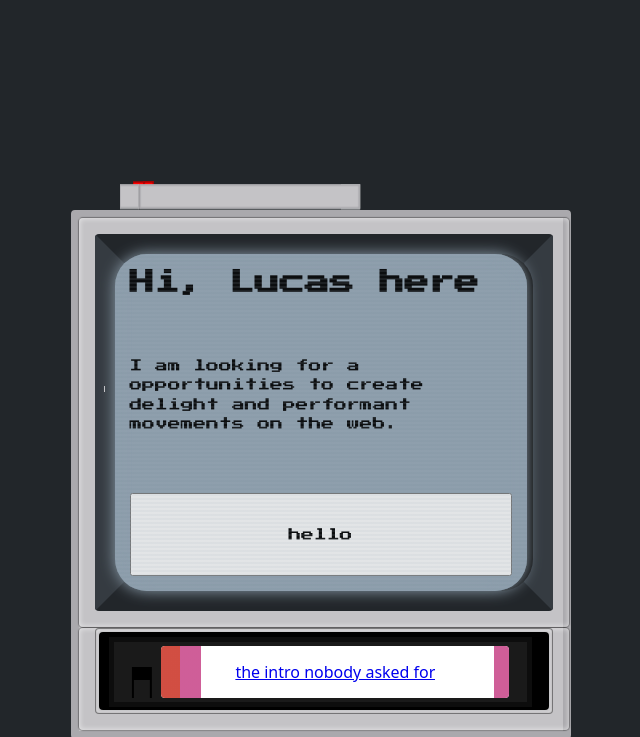
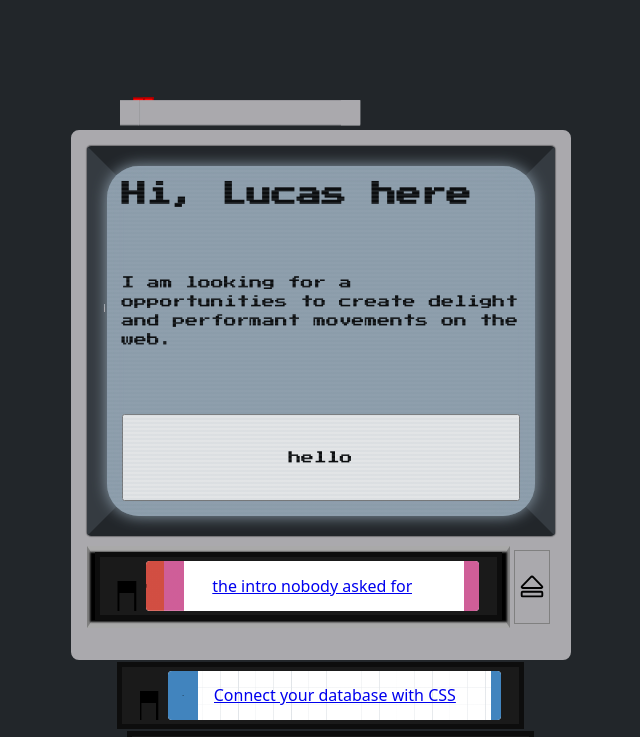
Before and after one commit to copyandpaetow/copyandpaetow.github.io, an Astro site: page / in a window 1280 px wide. Shown: the top 737 px of the page, without its empty margins (312-952 px from the left). Built offline with nearby package versions, Linux system fonts and the light colour scheme; Astro itself is replaced by a stand-in of ours.

Commit message:
feat: add individual eject button

```diff
--- a/src/components/scene.astro
+++ b/src/components/scene.astro
@@ -7,26 +7,13 @@ const { className = "" } = Astro.props;
 ---
 
 <div class=`scene ${className}`>
-	<div class="camera">
-		<slot />
-	</div>
+	<slot />
 </div>
 
 <style is:global>
 	@layer utilities {
 		.scene {
-			--_perspective: var(--perspective, none);
-
-			perspective: var(--_perspective);
-			/* contain: layout inline-size; */
-
-			& * {
-				transform-style: preserve-3d;
-				outline: 1px solid transparent;
-			}
-		}
-
-		.camera {
+			--_perspective: var(--perspective, 200000px);
 			--_camera-truck: var(--camera-truck, 0px);
 			--_camera-pedestal: var(--camera-pedestal, 0px);
 			--_camera-dolly: var(--camera-dolly, 0px);
@@ -39,6 +26,13 @@ const { className = "" } = Astro.props;
 				translateY(var(--_camera-pedestal)) translateZ(calc(var(--_camera-dolly) * -1))
 				rotateX(var(--_camera-roll)) rotateY(var(--_camera-pan)) rotateZ(var(--_camera-tilt))
 				translateZ(calc(var(--_perspective) * -1));
+
+			transform-style: preserve-3d;
+
+			& * {
+				transform-style: preserve-3d;
+				outline: 1px solid transparent;
+			}
 		}
 	}
 </style>
--- a/src/components/tv-cassette/cassette-pile.astro
+++ b/src/components/tv-cassette/cassette-pile.astro
@@ -19,8 +19,8 @@ const { className = "" } = Astro.props;
 			row-gap: 2px;
 
 			.cassette {
-				height: calc(var(--vhs-slot-height) - 2 * var(--vhs-slot-padding));
-				aspect-ratio: var(--cassette-aspect-ratio);
+				width: calc(var(--vhs-slot-width) - 4 * var(--vhs-slot-padding));
+				aspect-ratio: 6;
 			}
 
 			&:not(:has(:target)) > article:first-of-type,
@@ -32,26 +32,26 @@ const { className = "" } = Astro.props;
 
 				display: grid;
 				grid-template-columns:
-					var(--screen-border-offset) [content-start] var(--screen-padding) [screen-start] 1fr [screen-end] var(
-						--screen-padding
-					)
-					[content-end] var(--screen-border-offset);
+					var(--tv-border-width) [vhs-slot-start] var(--screen-padding) [screen-start] 1fr [vhs-slot-end eject-button-start]
+					calc(var(--vhs-eject-button-width) - var(--screen-padding))
+					[screen-end] var(--screen-padding) [eject-button-end]
+					var(--tv-border-width);
 				grid-template-rows:
-					var(--screen-border-offset) var(--screen-padding) [screen-start] calc(
+					var(--tv-border-width) var(--screen-padding) [screen-start] calc(
 						var(--screen-height) - 2 * var(--screen-padding)
 					)
-					[screen-end] var(--screen-padding) var(--module-padding)
-					var(--vhs-slot-padding)
+					[screen-end] var(--screen-padding)
+					var(--module-gap)
 					[vhs-slot-start]
 					var(--vhs-slot-height)
 					[vhs-slot-end]
-					var(--vhs-slot-padding)
-					var(--screen-border-offset);
+					var(--module-padding)
+					var(--tv-border-width);
 			}
 
-			&:not(:has(:target)) > article:first-of-type .cassette,
+			&:not(:has(:target)) :first-child .cassette,
 			& :target .cassette {
-				grid-area: vhs-slot / content;
+				grid-area: vhs-slot;
 
 				transform: translateZ(calc(var(--cassettes-offset-z) + var(--cassette-active-offset-z)))
 					translateY(calc(var(--vhs-slot-padding) * 1.5));
@@ -67,12 +67,23 @@ const { className = "" } = Astro.props;
 				grid-area: screen / screen;
 			}
 
-			&:not(:has(:target)) > article:first-of-type .screen,
+			.eject-cassette {
+				display: none;
+				transform: translateZ(var(--cassettes-offset-z));
+				grid-area: vhs-slot / eject-button;
+			}
+
+			&:not(:has(:target)) :first-child .screen,
 			& :target .screen {
 				display: grid;
 			}
 
-			> :target {
+			&:not(:has(:target)) :first-child .eject-cassette,
+			& :target .eject-cassette {
+				display: grid;
+			}
+
+			& > :target {
 				scroll-margin-block-start: calc(var(--tv-width) + var(--above-scene));
 				order: -1;
 			}
--- a/src/components/tv-cassette/cassette.astro
+++ b/src/components/tv-cassette/cassette.astro
@@ -6,6 +6,8 @@ export interface Props {
 	tapeType?: "blank" | "stripes" | "checked";
 	id?: string;
 }
+
+import Eject from "../icons/eject.svg?raw";
 
 const { decoType = "a", tapeType = "blank", id } = Astro.props;
 
@@ -17,12 +19,16 @@ const randomXOffset = randomNumber(-3, 3);
 const randomZOffset = randomNumber(10, 100);
 ---
 
+<script>
+	import "./eject-cassette";
+</script>
+
 <article
 	class="cassette-scene"
 	{...id && { id }}
 	style=`
-	--cassette-offset-x: ${randomXOffset}%;
-	--cassette-offset-z: ${randomZOffset}px;`
+--cassette-offset-x: ${randomXOffset}%;
+--cassette-offset-z: ${randomZOffset}px;`
 >
 	<Block className="cassette">
 		<div slot="front" class="cassette-front">
@@ -31,6 +37,12 @@ const randomZOffset = randomNumber(10, 100);
 			</div>
 		</div>
 	</Block>
+
+	<eject-cassette class="eject-cassette">
+		<button>
+			<Fragment set:html={Eject} />
+		</button>
+	</eject-cassette>
 	<slot name="screen" />
 </article>
 
@@ -43,12 +55,25 @@ const randomZOffset = randomNumber(10, 100);
 			font-size: var(--font--1);
 		}
 
+		.eject-cassette button {
+			appearance: none;
+			display: grid;
+			background: inherit;
+			border-color: transparent;
+			outline: 1px solid grey;
+			outline-offset: -5px;
+		}
+
+		.eject-cassette svg {
+			width: 75%;
+			place-self: center;
+		}
+
 		.cassette {
 			--cassette-background: hsla(0, 0%, 10%, 1);
 
 			--block-border: var(--border-width) solid var(--black);
 			--block-background: var(--cassette-background);
-			--block-aspect-ratio: var(--cassette-aspect-ratio);
 			--block-depth: calc(var(--cassette-depth));
 
 			grid-area: 1 / 1;
--- /dev/null
+++ b/src/components/tv-cassette/eject-cassette.ts
@@ -0,0 +1,35 @@
+//@ts-nocheck
+
+export class EjectCurrentCassette extends HTMLElement {
+	connectedCallback() {
+		this.controller = new AbortController();
+		const { signal } = this.controller;
+		const button = this.querySelector("button");
+		const link = button?.closest("article")?.querySelector("a");
+
+		let scrollOffset = 0;
+
+		link?.addEventListener(
+			"click",
+			() => {
+				scrollOffset = window.scrollY;
+			},
+			{ signal }
+		);
+		button?.addEventListener(
+			"click",
+			() => {
+				console.log(history);
+				history.back();
+				window.scrollTo(0, scrollOffset);
+			},
+			{ signal }
+		);
+	}
+
+	disconnectedCallback() {
+		this.controller.abort();
+	}
+}
+
+customElements.define("eject-cassette", EjectCurrentCassette);
--- a/src/components/tv/tv-scene.astro
+++ b/src/components/tv/tv-scene.astro
@@ -67,7 +67,7 @@ const { className = "" } = Astro.props;
 
 <style is:global>
 	@layer components {
-		/* .adjust-scene {
+		.adjust-scene {
 			--perspective: 2000px;
 			--camera-truck: 200px;
 			--camera-pedestal: 0;
@@ -76,21 +76,23 @@ const { className = "" } = Astro.props;
 			--camera-roll: 0deg;
 			--camera-pan: 0deg;
 			--camera-tilt: 0deg;
-		} */
+
+			transition: transform 2s ease;
+		}
 
 		.tv-scene {
-			--tv-offset: 20svh;
+			--tv-offset: 10svh;
 			--tv-width: clamp(300px, calc(100vw - 2 * 1rem), 500px);
 			--tv-depth: 300px;
-			--tv-background: hsl(255, 2%, 77%);
+			--tv-background: hsl(255, 2%, 67%);
 			--tv-border-width: 2px;
 			--tv-border-color: hsl(255, 2%, 67%);
 			--tv-border: var(--tv-border-width) solid var(--tv-border-color);
 			--tv-realism-effect: inset 0px 0px 1px 1px hsla(0, 0%, 0%, 0.5),
 				inset 0px 0px 5px 1px hsla(0, 0%, 100%, 0.5);
 			--tv-height: calc(
-				var(--screen-height) + var(--vhs-slot-height) + 2 * var(--vhs-slot-padding) + 2 *
-					var(--tv-border-width) + 3 * var(--module-padding) + var(--module-gap) * 2
+				var(--screen-height) + var(--vhs-slot-height) + 2 * var(--tv-border-width) + 1 *
+					var(--module-padding) + var(--module-gap)
 			);
 			--tv-outline-color: var(--blue);
 			--tv-outline-width: 2px;
@@ -103,7 +105,7 @@ const { className = "" } = Astro.props;
 
 			--module-padding: 0.75rem;
 			--module-border-radius: 0.25rem;
-			--module-gap: 1px;
+			--module-gap: 10px;
 			--module-realism-effect: 0px 0px 1px 1px hsla(0, 0%, 0%, 0.33),
 				inset 0px 0px 5px 1px hsla(0, 0%, 100%, 0.5);
 
@@ -113,20 +115,19 @@ const { className = "" } = Astro.props;
 			--screen-border-color: var(--grey-85);
 			--screen-border-color-offset: var(--grey-90);
 			--screen-module-ratio: 1.2;
-			--screen-border-offset: calc(var(--tv-border-width) + var(--module-padding));
 			--screen-height: calc(
-				(
-					(var(--tv-width) - 2 * var(--tv-border-width) - 2 * var(--module-padding)) /
-						var(--screen-module-ratio)
-				)
+				((var(--tv-width) - 2 * var(--tv-border-width)) / var(--screen-module-ratio))
 			);
 
 			--vhs-slot-padding: 0.25rem;
 			--vhs-slot-ratio: calc(var(--cassette-aspect-ratio) - 0.25);
 			--vhs-slot-width: calc(
-				var(--tv-width) - 2 * var(--module-padding) - 2 * var(--tv-border-width)
+				var(--tv-width) - var(--vhs-eject-button-width) - 2 * var(--tv-border-width)
 			);
-			--vhs-slot-height: calc(var(--vhs-slot-width) / var(--vhs-slot-ratio));
+			--vhs-slot-height: calc(
+				var(--vhs-slot-width) / var(--vhs-slot-ratio) + 2 * var(--vhs-slot-padding)
+			);
+			--vhs-eject-button-width: 45px;
 
 			--speaker-grill-color: var(--grey-85);
 
@@ -148,7 +149,7 @@ const { className = "" } = Astro.props;
 				--screen-padding: 1.25rem;
 				--screen-border-radius: 2rem;
 				--cassette-aspect-ratio: 6;
-				--tv-border-width: 8px;
+				--tv-border-width: 16px;
 			}
 		}
 
--- a/src/components/tv/tv.astro
+++ b/src/components/tv/tv.astro
@@ -16,7 +16,6 @@ const { className = "" } = Astro.props;
 		<div class="vhs-player-module">
 			<aside class="vhs-slot"></aside>
 		</div>
-		<aside class="static-background"></aside>
 	</div>
 	<div slot="right" class="speaker"></div>
 	<div slot="left" class="speaker"></div>
@@ -38,12 +37,13 @@ const { className = "" } = Astro.props;
 			height: 100%;
 			display: grid;
 			row-gap: var(--module-gap);
+
+			padding-bottom: var(--module-padding);
 		}
 
 		.screen-module {
+			width: 100%;
 			aspect-ratio: var(--screen-module-ratio);
-			padding: var(--module-padding);
-
 			border-radius: var(--module-border-radius);
 			box-shadow: var(--module-realism-effect);
 
@@ -86,25 +86,26 @@ const { className = "" } = Astro.props;
 		}
 
 		.vhs-player-module {
-			padding: var(--module-padding);
-			border-radius: var(--module-border-radius);
-			padding-top: 0;
-			box-shadow: var(--module-realism-effect);
-		}
+			display: grid;
+			grid-template-columns:
+				[vhs-slot-start] 1fr [vhs-slot-end eject-button-start] var(--vhs-eject-button-width)
+				[eject-button-end];
+			height: calc(var(--vhs-slot-height));
 
-		.vhs-slot {
-			border-radius: var(--module-border-radius);
-			padding: var(--vhs-slot-padding);
-			padding-top: 0;
-			height: calc(var(--vhs-slot-height) + 2 * var(--vhs-slot-padding));
-			box-shadow: var(--tv-realism-effect);
+			.vhs-slot {
+				grid-area: 1 / vhs-slot;
+				border-inline: 20px solid grey;
+				border-block: 30px solid darkgrey;
+			}
 
 			&::before {
 				content: "";
-				position: absolute;
-				inset: var(--vhs-slot-padding);
-				background: black;
-				border-radius: var(--module-border-radius);
+				grid-area: 1 / vhs-slot;
+				margin: 9px 6px;
+				box-shadow:
+					inset 0 0 0 100px black,
+					0 0 2px 3px black;
+				z-index: 2;
 			}
 
 			&::after {
```
Also changed, not shown: src/pages/index.astro (+8 -12 lines).
